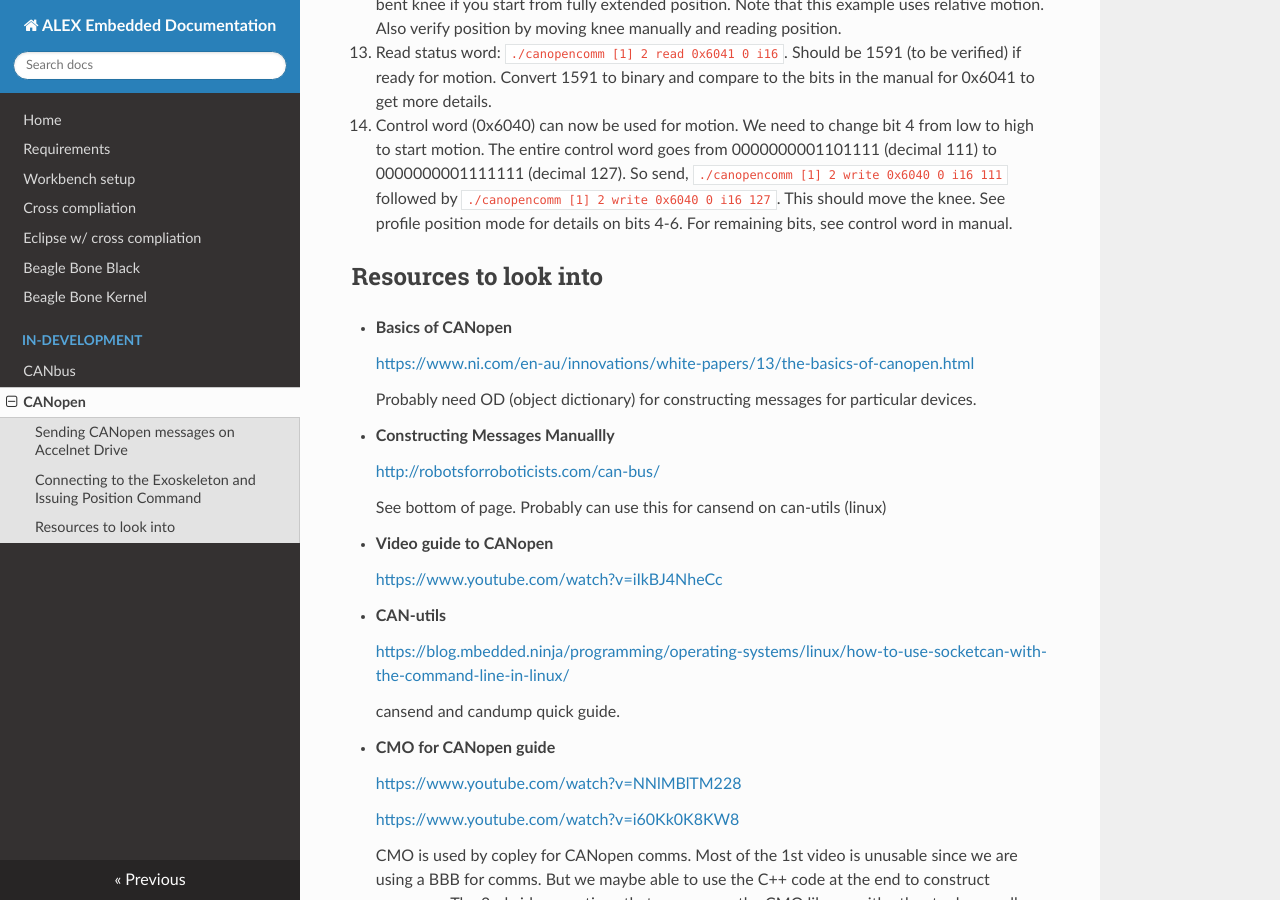
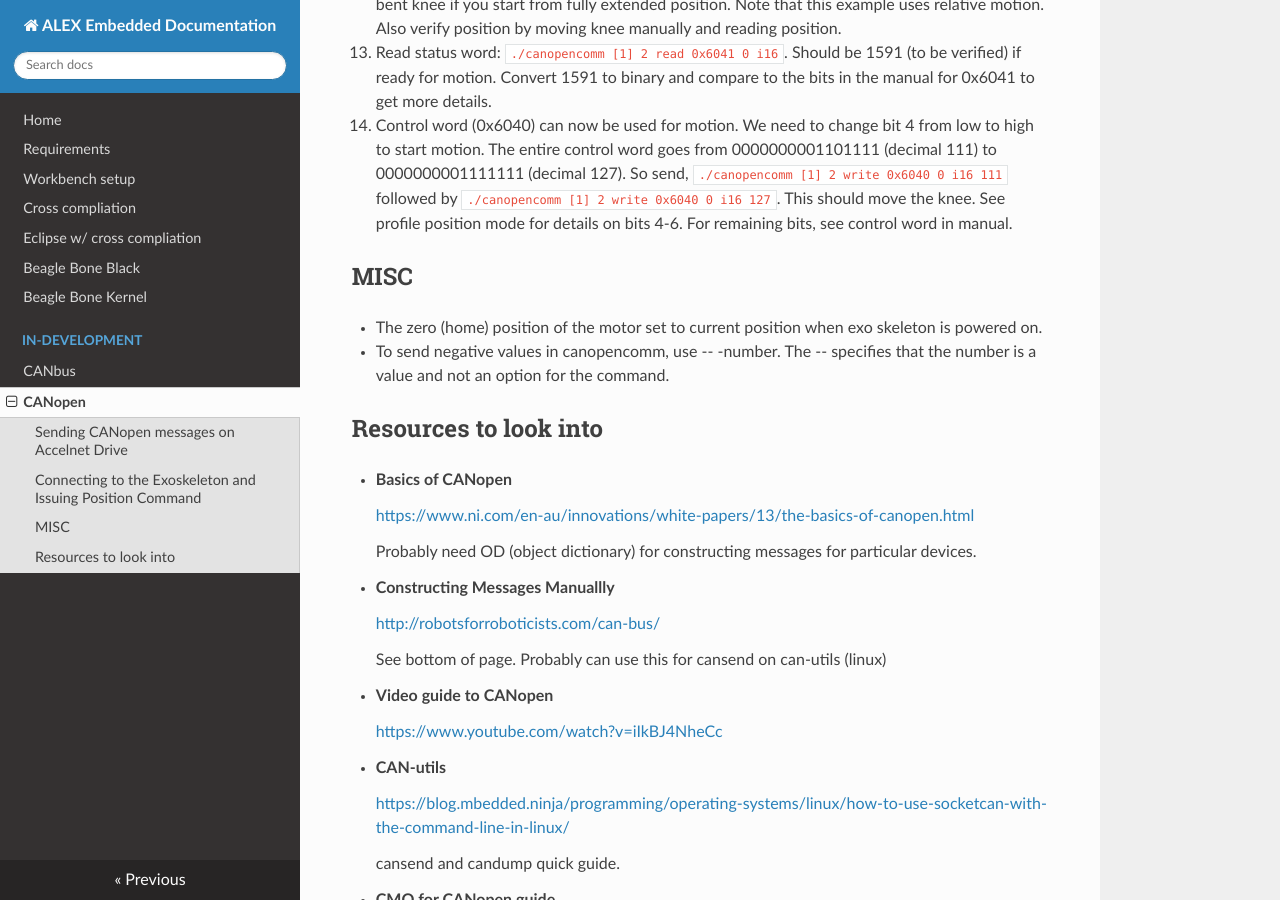
Before and after one commit to capstonealex/Embedded, an MkDocs documentation site: the page built from docs/canopen.md, in a window 1280 px wide and 900 px high, scrolled down 2843 px. Built offline with MkDocs 1.6.1, drawn with Linux system fonts in a browser that asks for light colours; nearby versions of some CDN libraries.

Commit message:
Canopen Doc update
Added misc in CANopen section

```diff
--- a/docs/canopen.md
+++ b/docs/canopen.md
@@ -109,6 +109,10 @@ Currently, an ethernet cable (accessible from outside) is connected to the exosk
 14. Read status word: `./canopencomm [1] 2 read 0x6041 0 i16`. Should be 1591 (to be verified) if ready for motion. Convert 1591 to binary and compare to the bits in the manual for 0x6041 to get more details.
 15. Control word (0x6040) can now be used for motion. We need to change bit 4 from low to high to start motion. The entire control word goes from 0000000001101111 (decimal 111) to 0000000001111111 (decimal 127). So send, `./canopencomm [1] 2 write 0x6040 0 i16 111` followed by `./canopencomm [1] 2 write 0x6040 0 i16 127`. This should move the knee. See profile position mode for details on bits 4-6. For remaining bits, see control word in manual.
 
+## MISC
+* The zero (home) position of the motor set to current position when exo skeleton is powered on.
+* To send negative values in canopencomm, use -- -number. The -- specifies that the number is a value and not an option for the command.
+
 ## Resources to look into
  - **Basics of CANopen**
 
```
